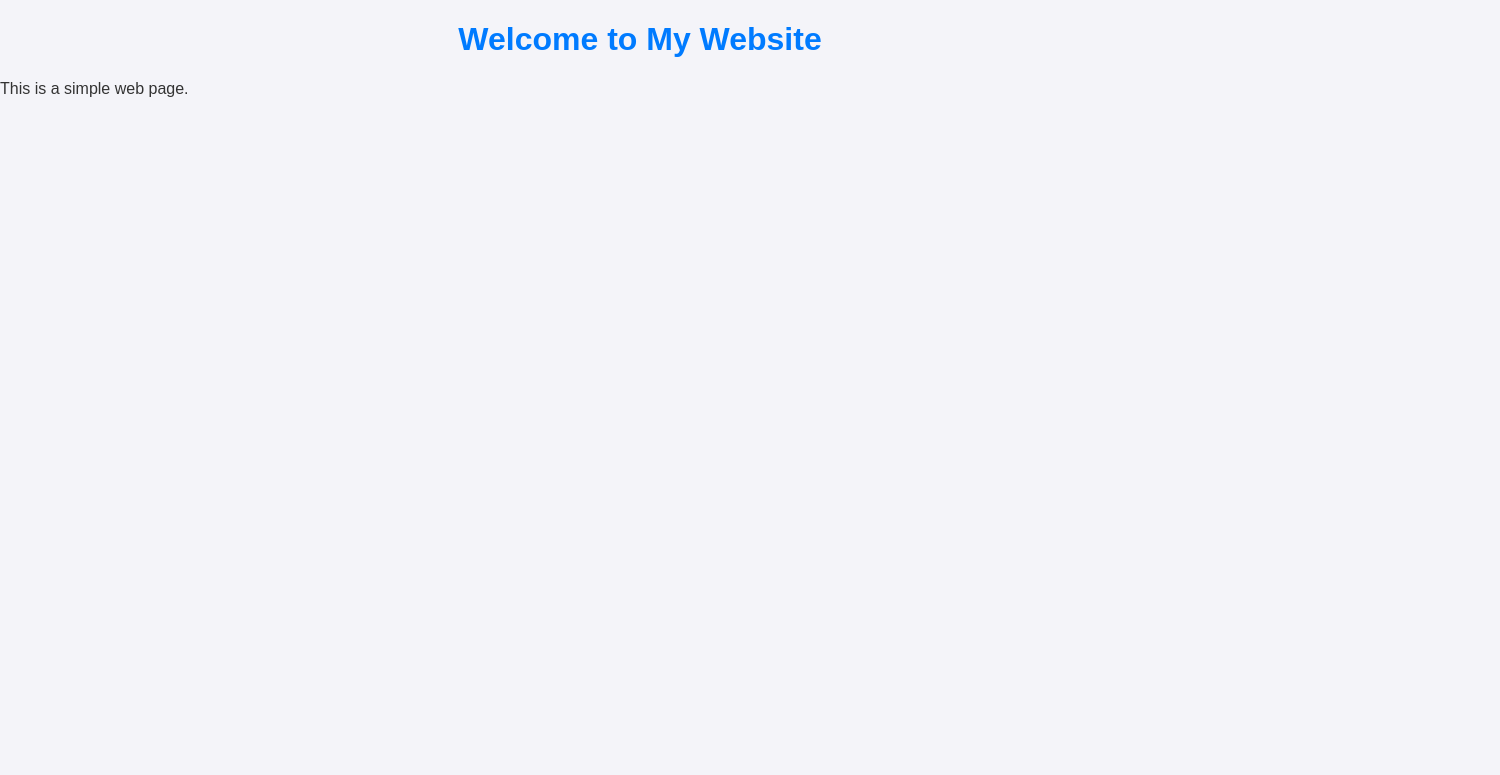
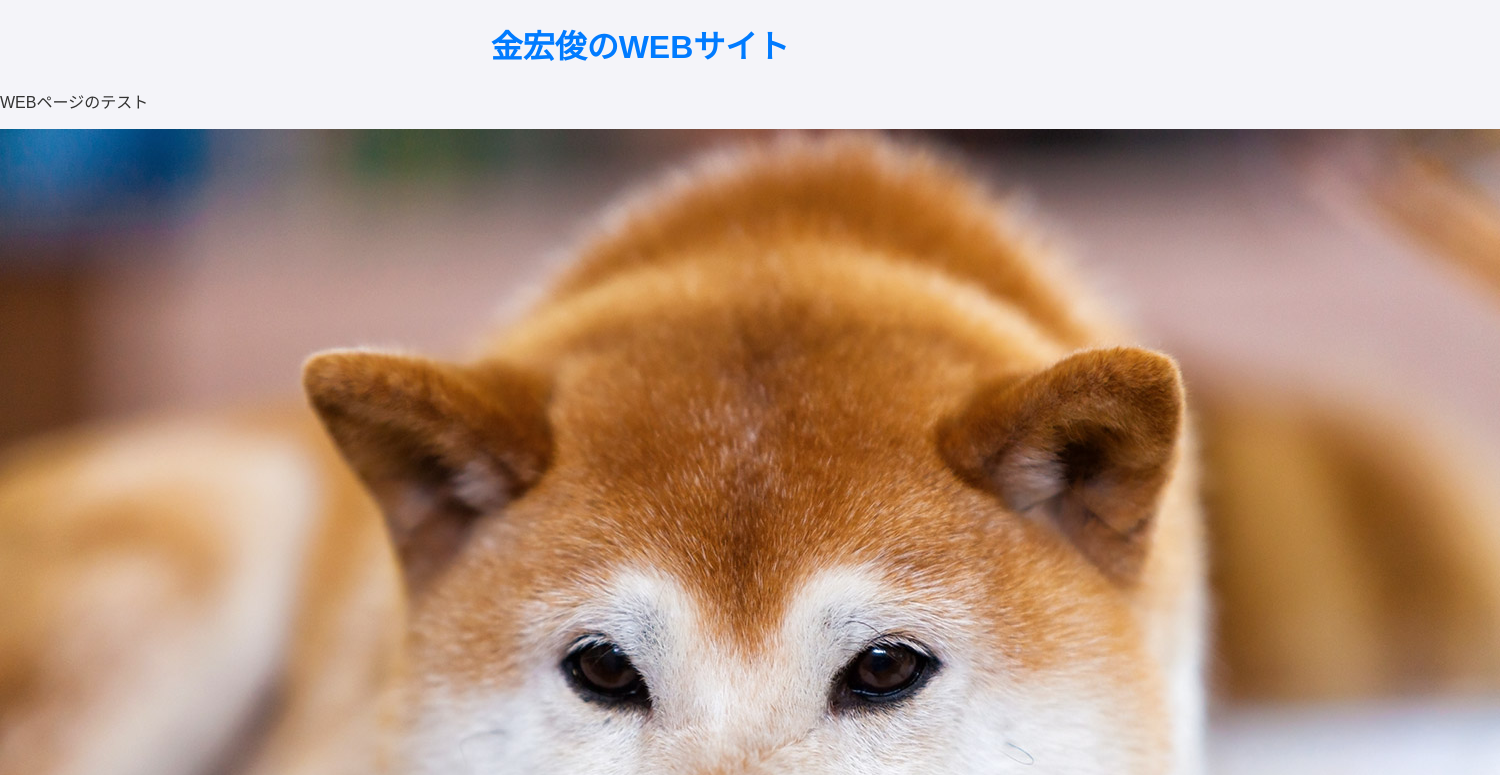
Before and after one commit to kanjun0402/web_test, a plain HTML site: page index.html in a window 1280 px wide. Shown: the top 775 px of the page, 1500 px wide, since content can reach past the window. Drawn offline with Linux system fonts and the light colour scheme.

Commit message:
画像の追加

```diff
--- a/index.html
+++ b/index.html
@@ -5,7 +5,8 @@
     <link rel="stylesheet" href="styles.css">
 </head>
 <body>
-    <h1>Welcome to My Website</h1>
-    <p>This is a simple web page.</p>
+    <h1>金宏俊のWEBサイト</h1>
+    <p>WEBページのテスト</p>
+    <img src="ofkph1444.jpg">
 </body>
 </html>
```
Also changed, not shown: ofkph1444.jpg (added).
